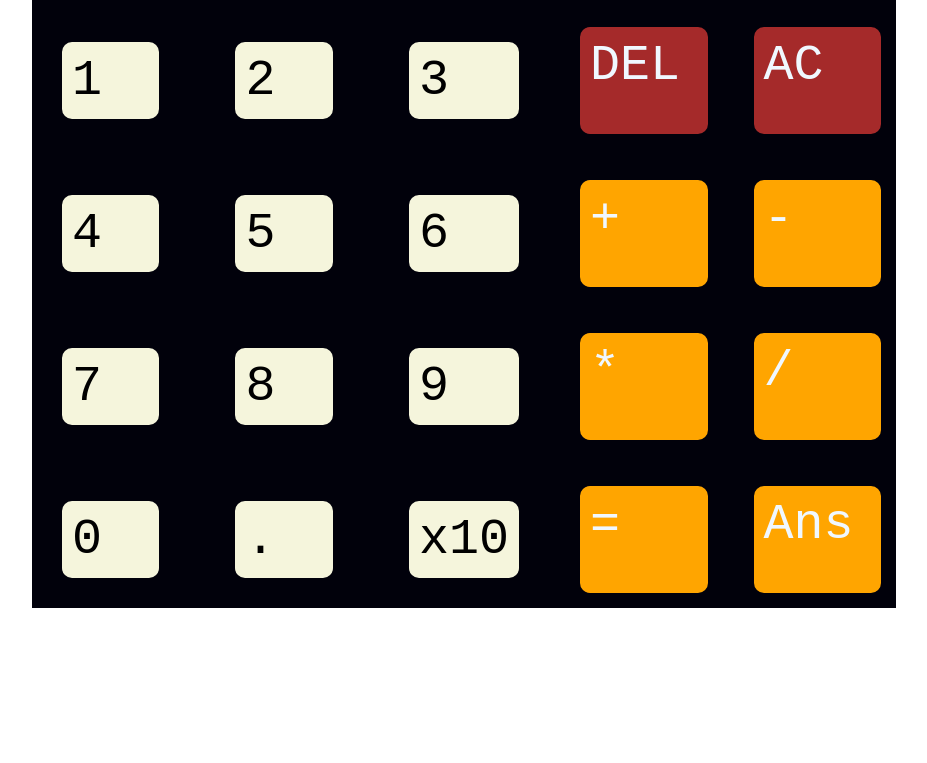
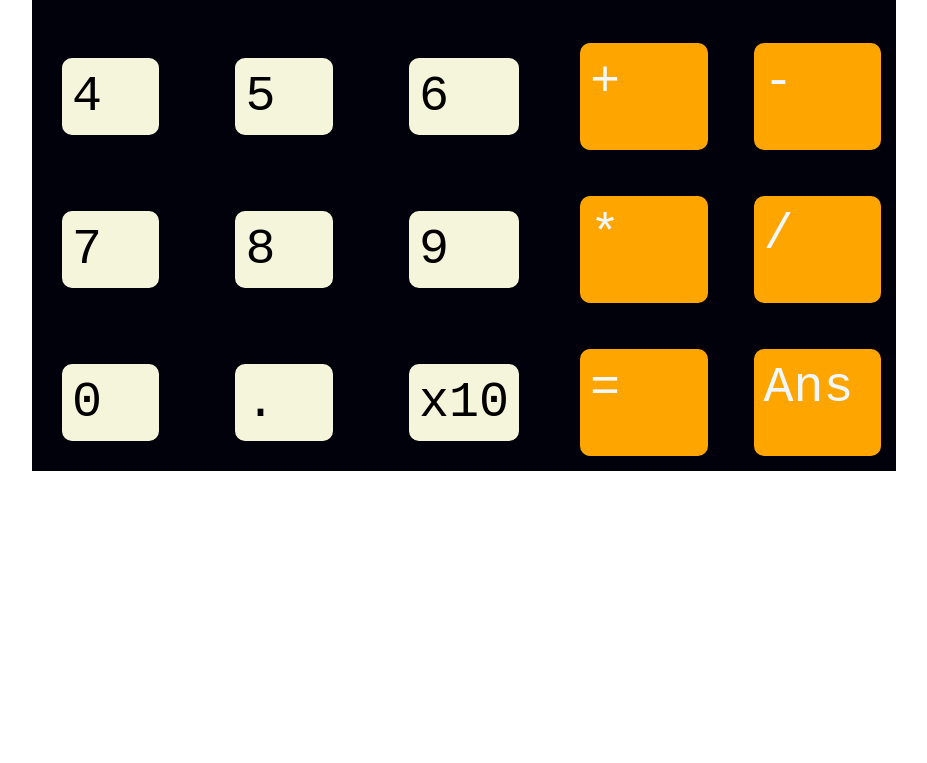
Before and after one commit to XimenaTania/calculadora, a plain HTML site: page index.html in a window 1280 px wide. Shown: the part 700-1463 px from the top of the page, without its empty margins (176-1103 px from the left). After the commit the page ends 1371 px from the top, so only its background shows below. Drawn offline with Linux system fonts and the light colour scheme.

Commit message:
agregando captura

```diff
--- a/style.css
+++ b/style.css
@@ -3,7 +3,7 @@
     margin: 200px;
     display: grid;
     grid-template-columns: 1fr 1fr 1fr 1fr 1fr;
-    grid-template-rows: 0.5fr 3fr 1fr 1fr 1fr 1fr;
+    grid-template-rows: 0.5fr 2fr 1fr 1fr 1fr 1fr;
     color: aliceblue;
     background-color: rgb(1, 1, 11);
 }
```
Also changed, not shown: calculaadora.jpeg (added).
